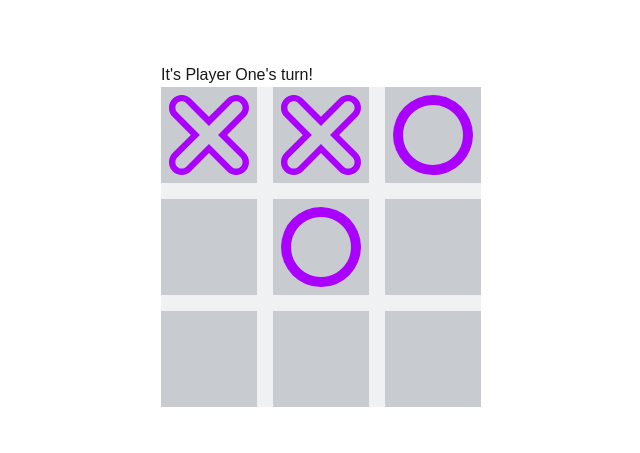
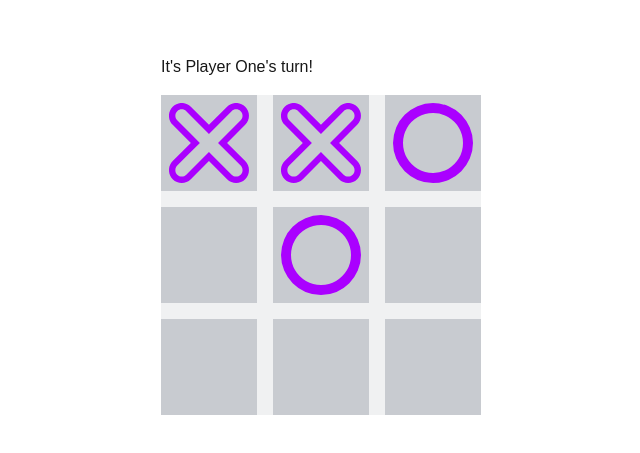
Before and after one commit to Bfw72886/tic-tac-toe, a Next.js app: page / in a window 1280 px wide. Shown: the part 165-618 px from the top of the page, without its empty margins (319-959 px from the left). Built offline with nearby package versions, Linux system fonts and the light colour scheme.

Commit message:
Add styling

```diff
--- a/app/ui/Board.tsx
+++ b/app/ui/Board.tsx
@@ -41,14 +41,12 @@ export default function Board() {
   return (
     <div className="flex flex-col">
       {hasWinner ? (
-        <p>
-          <strong>{winnerName} has won!!!</strong>
-        </p>
+        <p className="text-2xl">&#127881; {winnerName} has won!!! &#127881;</p>
       ) : (
         <p>It's {getCurrentPlayerName()}'s turn!</p>
       )}
       <div
-        className={`h-80 w-80 grid gap-4 grid-rows-3 grid-cols-3 bg-gray-500/10 ${isBoardActive}`}
+        className={`h-80 w-80 grid gap-4 grid-rows-3 grid-cols-3 mt-4 bg-gray-500/10 ${isBoardActive}`}
       >
         {symbolList}
       </div>
```
